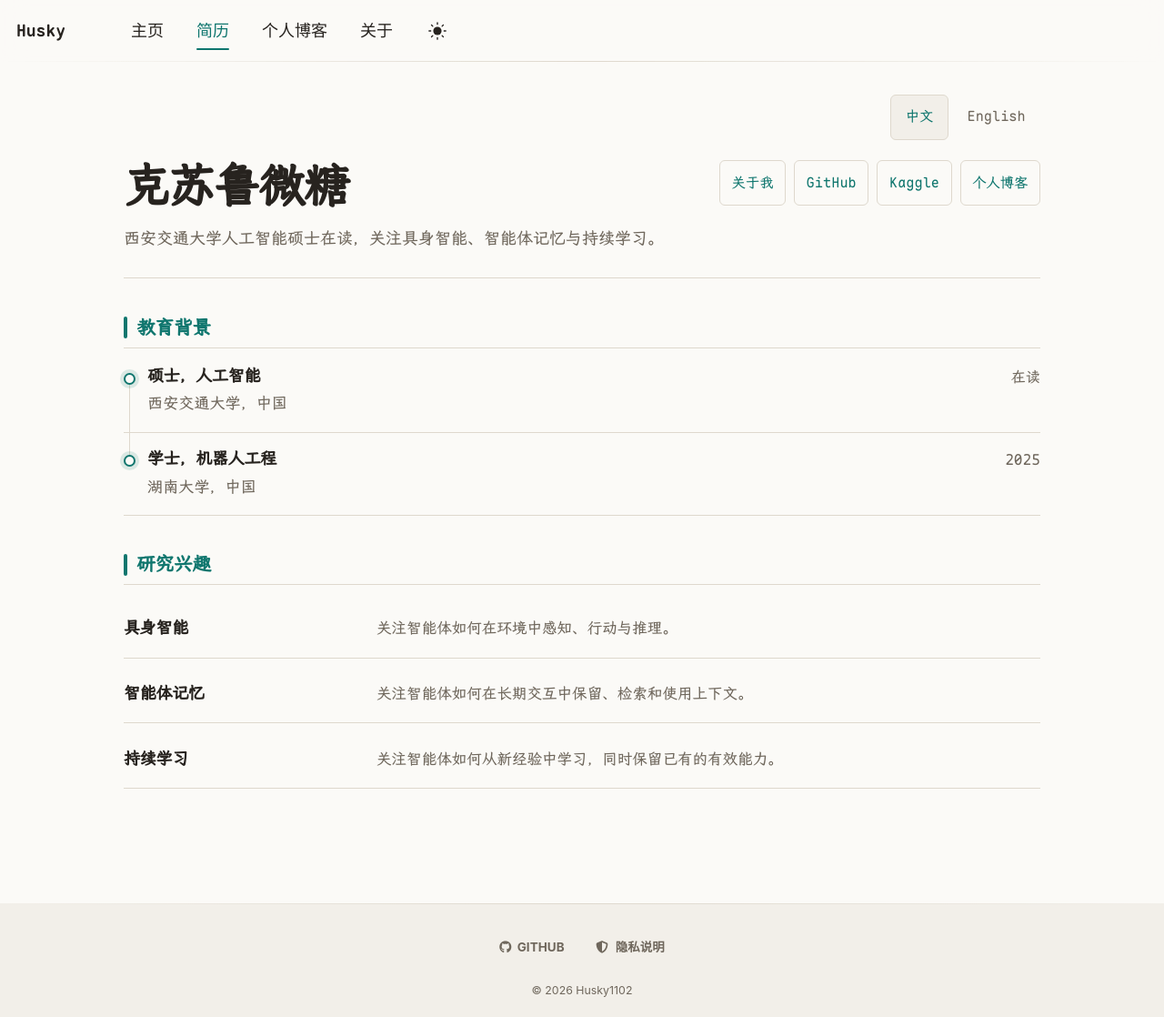
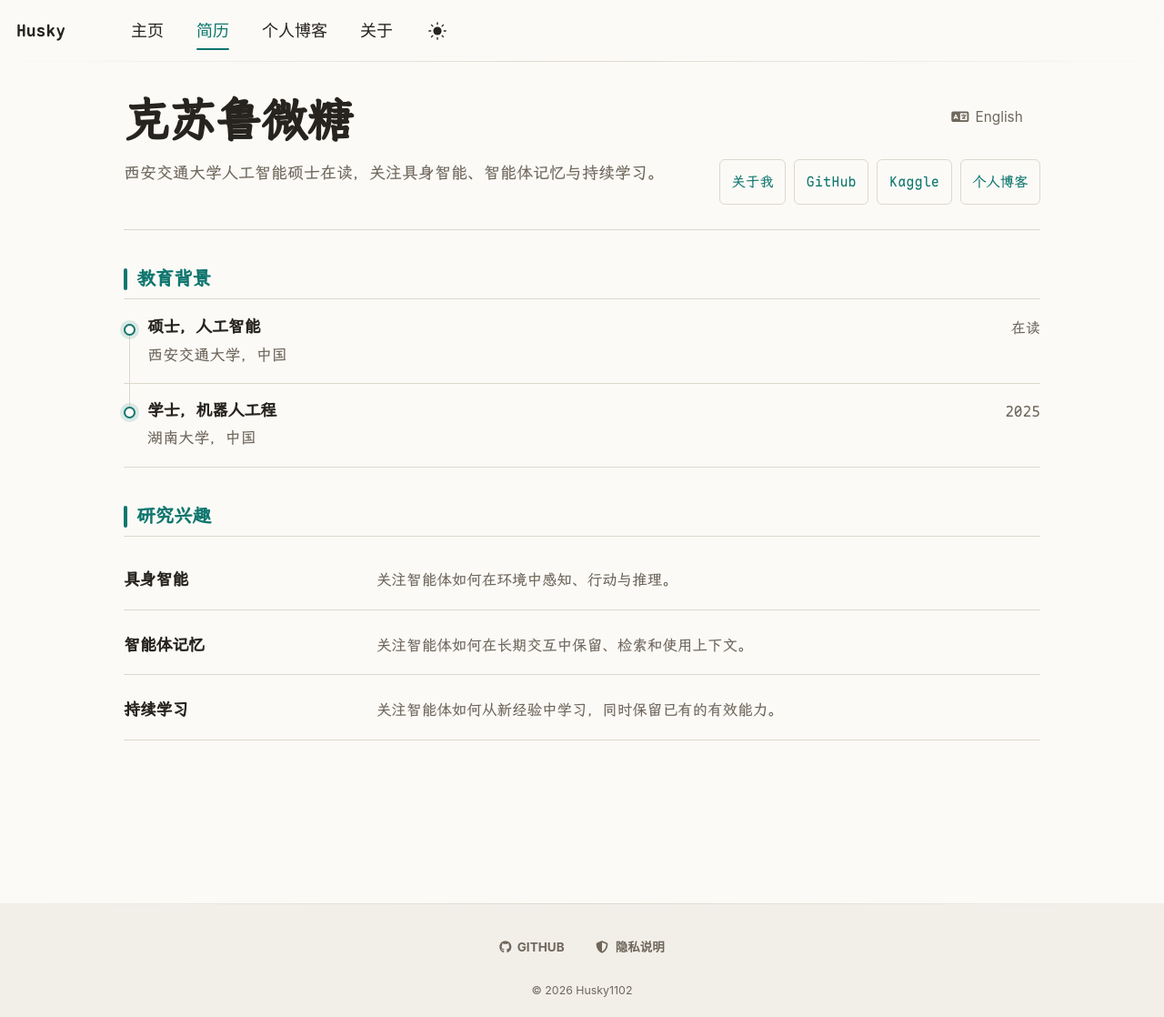
Before and after one commit to husky1102/husky1102.github.io, a Jekyll site: the page built from _pages/cv_zh.md, in a window 1280 px wide and 1118 px high. Shown: the whole window at 91% size. Built offline with Jekyll 4.4.1, drawn with Linux system fonts in a browser that asks for light colours.

Commit message:
Refine CV language switch and header placement

```diff
--- a/_includes/cv-language-switch.html
+++ b/_includes/cv-language-switch.html
@@ -1,4 +1,13 @@
-<nav class="cv-language-switch" aria-label="{{ ui.language }}">
-  <a href="{{ '/cv_zh/' | relative_url }}" lang="zh-CN" hreflang="zh-CN"{% unless document_language == 'en' %} aria-current="page"{% endunless %}>中文</a>
-  <a href="{{ '/cv/' | relative_url }}" lang="en" hreflang="en"{% if document_language == 'en' %} aria-current="page"{% endif %}>English</a>
+{% assign cv_language = page.lang | default: page.locale | default: site.locale | default: 'en' | slice: 0,2 %}
+{% assign cv_language_ui = site.data.interface[cv_language] | default: site.data.interface.zh %}
+<nav class="cv-language-switch" aria-label="{{ cv_language_ui.language }}">
+  {% if cv_language == 'en' %}
+    <a href="{{ '/cv_zh/' | relative_url }}" lang="zh-CN" hreflang="zh-CN" aria-label="切换到中文简历" title="切换到中文简历">
+      <i class="fas fa-language" aria-hidden="true"></i><span>中文</span>
+    </a>
+  {% else %}
+    <a href="{{ '/cv/' | relative_url }}" lang="en" hreflang="en" aria-label="Switch to English CV" title="Switch to English CV">
+      <i class="fas fa-language" aria-hidden="true"></i><span>English</span>
+    </a>
+  {% endif %}
 </nav>
--- a/_layouts/cv-layout.html
+++ b/_layouts/cv-layout.html
@@ -24,7 +24,6 @@ layout: compress
 
     <main id="main" class="cv-main" aria-label="{{ page.title | default: "CV" }}">
       <div class="cv-page">
-        {% include cv-language-switch.html %}
         {{ content }}
       </div>
     </main>
--- a/_pages/cv_zh.md
+++ b/_pages/cv_zh.md
@@ -12,10 +12,11 @@ redirect_from:
 
 <article class="cv-document cv-document--zh">
   <header class="cv-header">
-    <div class="cv-header__text">
+    <div class="cv-header__title">
       <h1 id="cv-title">克苏鲁微糖</h1>
-      <p class="cv-header__summary">西安交通大学人工智能硕士在读，关注具身智能、智能体记忆与持续学习。</p>
+      {% include cv-language-switch.html %}
     </div>
+    <p class="cv-header__summary">西安交通大学人工智能硕士在读，关注具身智能、智能体记忆与持续学习。</p>
     <nav class="cv-header__links" aria-label="简历链接">
       <a href="{{ base_path }}/about/">关于我</a>
       <a href="https://github.com/husky1102">GitHub</a>
--- a/assets/css/cv-style.css
+++ b/assets/css/cv-style.css
@@ -1,28 +1,33 @@
-/* Language choices keep both CV URLs directly shareable. */
+/* Switch directly to the other CV language. */
 .cv-language-switch {
-  display: flex;
-  justify-content: flex-end;
-  gap: 0.25rem;
-  margin: 0 0 1.25rem;
+  flex: 0 0 auto;
+  margin-left: auto;
 }
 .cv-language-switch a {
   display: inline-flex;
   align-items: center;
   justify-content: center;
+  gap: 0.4rem;
   min-height: 2.75rem;
-  padding: 0.25rem 0.85rem;
+  min-width: 6.5rem;
+  padding: 0.25rem 0.65rem;
   border: 1px solid transparent;
   border-radius: 6px;
   color: var(--global-text-color-light);
   font-size: 0.85rem;
   text-decoration: none;
+  white-space: nowrap;
 }
-.cv-language-switch a[aria-current="page"] {
+.cv-language-switch a:hover,
+.cv-language-switch a:focus-visible {
   color: var(--global-link-color);
   border-color: var(--global-border-color);
   background: var(--global-footer-bg-color);
 }
-.cv-language-switch a:hover { color: var(--global-link-color); }
+.cv-language-switch a:focus-visible {
+  outline: 2px solid var(--global-link-color);
+  outline-offset: 3px;
+}
 
 /* CV presentation */
 .cv-document {
@@ -33,18 +38,26 @@
 
 .cv-header {
   display: grid;
-  gap: 1.25rem;
+  gap: 0.75rem 1.25rem;
   margin-bottom: 2.25rem;
   padding-bottom: 1.5rem;
   border-bottom: 1px solid var(--global-border-color);
 }
 
+.cv-header__title {
+  grid-column: 1 / -1;
+  display: flex;
+  flex-wrap: wrap;
+  align-items: flex-start;
+  gap: 0.5rem 1rem;
+}
+
 .cv-header h1 {
-  margin: 0 0 0.75rem;
+  margin: 0;
   color: var(--global-text-color);
-  font-size: clamp(2rem, 1.5rem + 2.5vw, 2.8rem);
+  font-size: 2rem;
   font-weight: 700;
-  letter-spacing: -0.014em;
+  letter-spacing: 0;
   line-height: 1.15;
 }
 
@@ -293,7 +306,7 @@
   }
 
   .cv-header h1 {
-    letter-spacing: -0.018em;
+    font-size: 2.8rem;
   }
 
   .cv-header__links {
```
Also changed, not shown: _pages/cv.md (+3 -2 lines).
